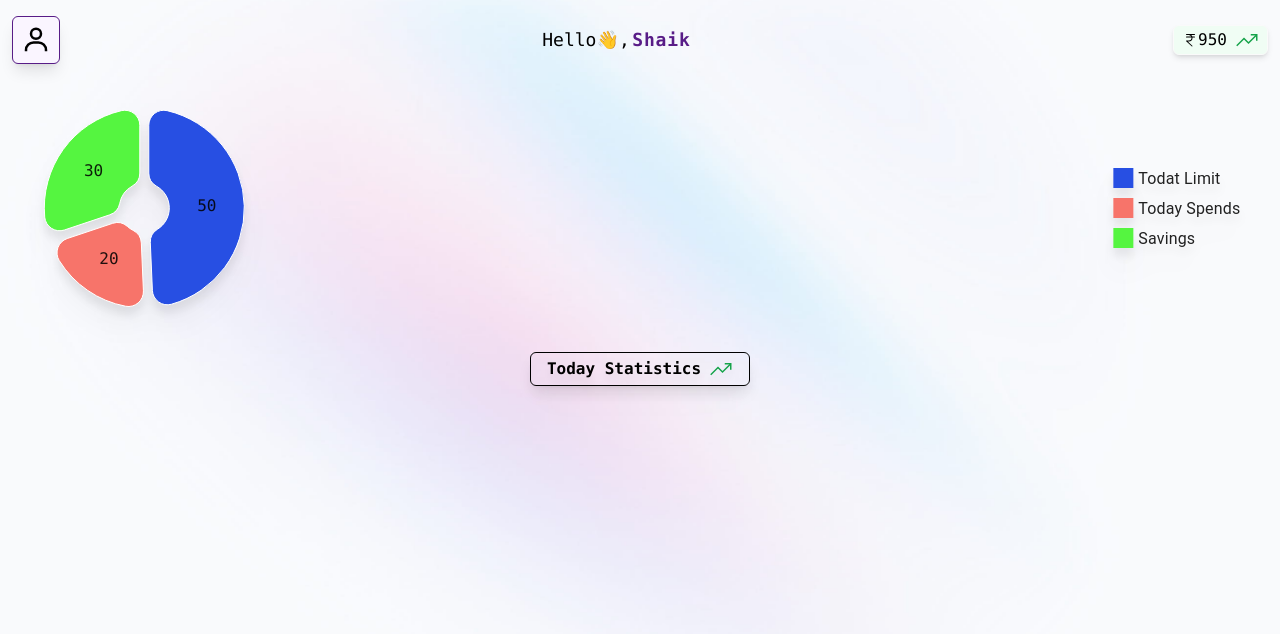
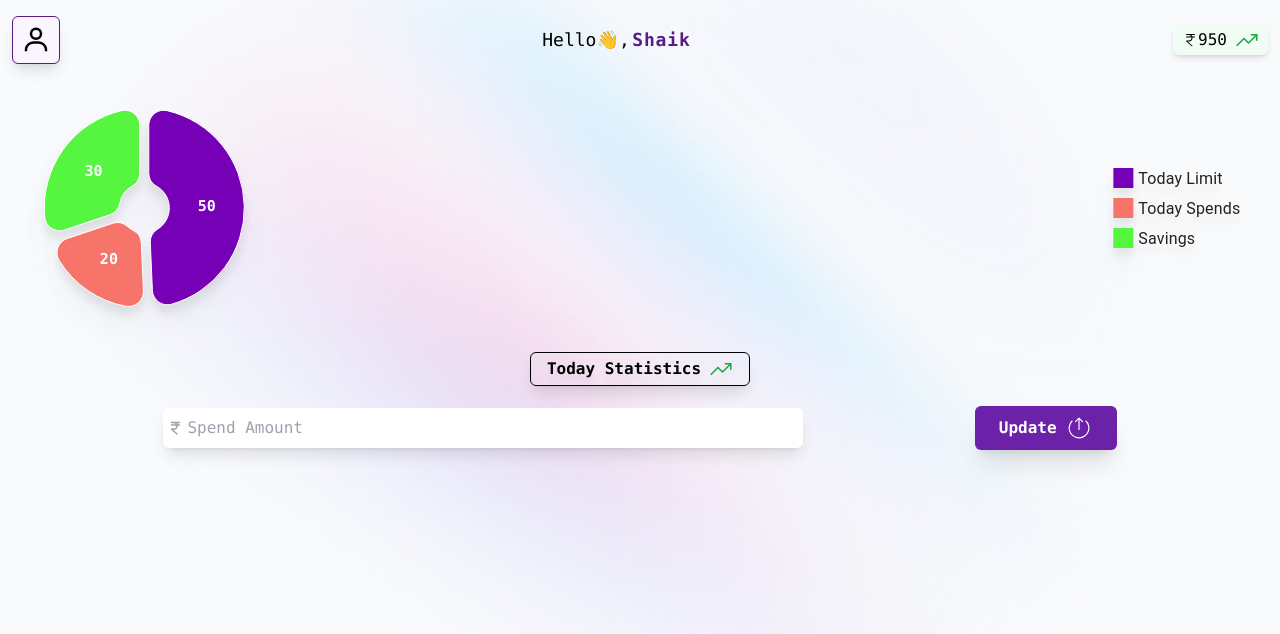
Before and after one commit to shaikafrid143143/trackme, a Next.js app: page / in a window 1280 px wide. Shown: the top 634 px of the page. Built offline with nearby package versions, Linux system fonts and the light colour scheme.

Commit message:
added ui for add spend amount

```diff
--- a/app/components/home/HomePage.tsx
+++ b/app/components/home/HomePage.tsx
@@ -3,16 +3,18 @@ import { IoTrendingUpSharp } from "react-icons/io5";
 import { MdTrendingDown } from "react-icons/md";
 import NavBar from "../re/NavBar";
 import Chart from "../re/Chart";
-import { TODAY_STATISTICS } from "@/app/utils/constants";
+import { UPDATE, SPEND_AMOUNT, TODAY_STATISTICS } from "@/app/utils/constants";
 import { useAppContext } from "@/app/utils/AppContext";
 import { daysInThisMonth, getTodayDate } from "@/app/utils/utils";
+import { CiSaveUp1 } from "react-icons/ci";
+import { PiCurrencyInrBold } from "react-icons/pi";
 
 interface HomePageInterface {
   setPageNumber: (pageNumber: number) => void;
 }
 
 function HomePage({ setPageNumber }: HomePageInterface) {
-  const {userData,todaySpendAmount} = useAppContext()
+  const { userData, todaySpendAmount } = useAppContext();
   const minimizedSpends =
     (userData?.monthLimitAmount / daysInThisMonth()) * getTodayDate() >
     todaySpendAmount;
@@ -32,6 +34,20 @@ function HomePage({ setPageNumber }: HomePageInterface) {
           )}
         </label>
       </div>
+      <div className="mt-5 flex items-center justify-evenly gap-4">
+        <div className=" relative">
+          <PiCurrencyInrBold className="w-4 left-1 h-4 text-zinc-400 absolute top-3"/>
+          <input
+            placeholder={SPEND_AMOUNT}
+            className="shadow-lg outline-none border-none py-2 pl-6 w-[50vw] rounded-md hover:shadow-2xl"
+            type="text"
+          />
+        </div>
+        <button className="rounded-md shadow-xl font-semibold bg-purple-800 flex items-center text-white py-2 px-6 gap-2 hover:scale-105  ">
+          {UPDATE}
+          <CiSaveUp1 className="w-7 h-7 " />
+        </button>
+      </div>
     </div>
   );
 }
--- a/app/components/re/Chart.tsx
+++ b/app/components/re/Chart.tsx
@@ -8,7 +8,7 @@ import {
   TODAY_STATISTICS,
 } from "@/app/utils/constants";
 import { dark } from "@mui/material/styles/createPalette";
-import { BarChart, PieChart } from "@mui/x-charts";
+import { BarChart, pieArcLabelClasses, PieChart } from "@mui/x-charts";
 import { useEffect, useState } from "react";
 
 interface ChartInterface {
@@ -37,7 +37,7 @@ function Chart({ type }: ChartInterface) {
             id: 1,
             value: userData?.dailyLimit,
             label: TODAY_LIMIT,
-            color: "#274fe3",
+            color: "#7600b5",
           },
           {
             id: 2,
@@ -76,8 +76,17 @@ function Chart({ type }: ChartInterface) {
               cx: 120,
               type: "pie",
               arcLabel: (item) => `${item?.value}`,
+
             },
           ]}
+          sx={{
+            [`& .${pieArcLabelClasses.root}`]: {
+              fill: 'white',
+              fontWeight: 'bold',
+
+              fontSize:"15px"
+            },
+          }}
         />
       </div>
     </div>
--- a/app/utils/constants.ts
+++ b/app/utils/constants.ts
@@ -1,6 +1,8 @@
 export const HELLO = "Hello👋,";
 export const BALANCE = "Balance";
 export const TODAY_SPENDS = "Today Spends";
-export const TODAY_LIMIT = "Todat Limit ";
+export const TODAY_LIMIT = "Today Limit ";
 export const TODAY_STATISTICS = "Today Statistics";
 export const SAVINGS = "Savings";
+export const SPEND_AMOUNT = "Spend Amount"
+export const UPDATE = "Update"
```
